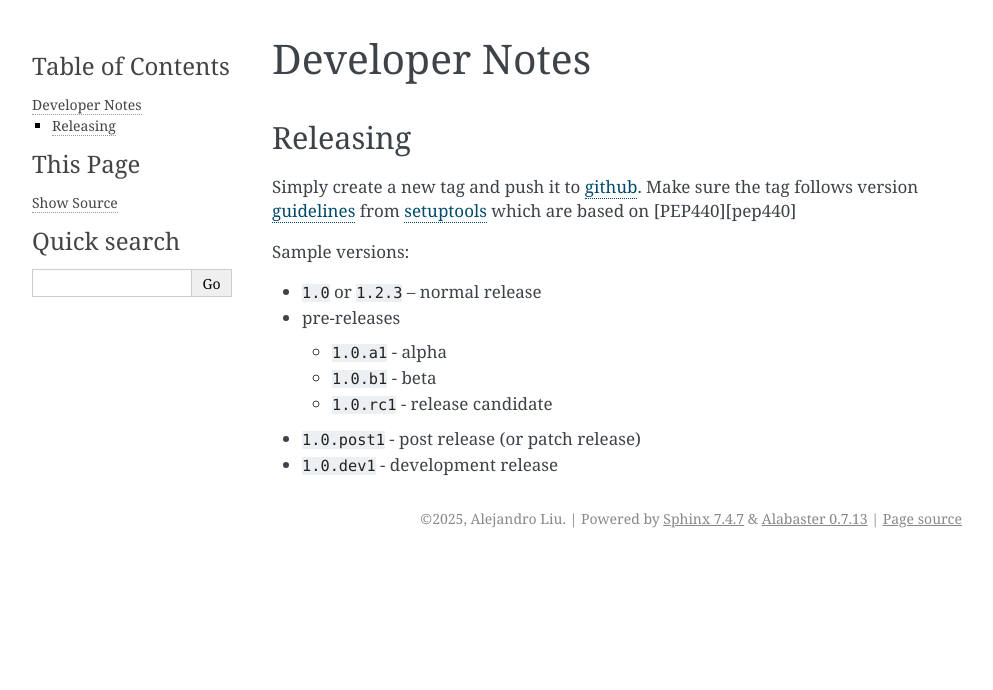
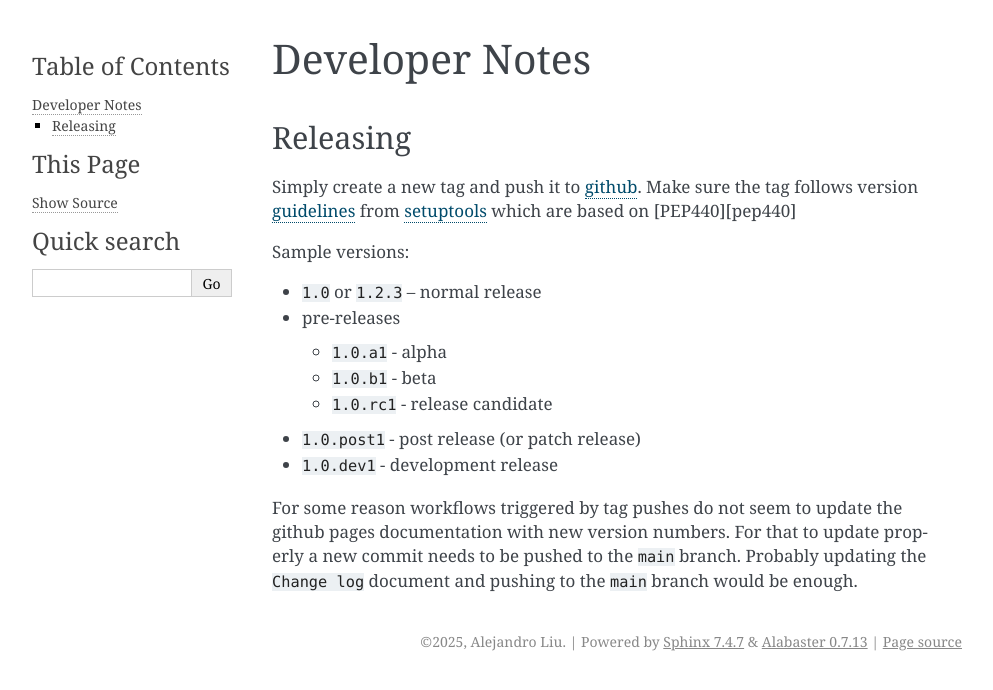
Before and after one commit to TortugaLabs/mypielib, a Sphinx documentation site: the page built from docs/devnotes.md, in a window 1280 px wide. Shown: the top 690 px of the page, without its empty margins (148-1141 px from the left). Built offline with Sphinx 7.4.7, drawn with Linux system fonts in a browser that asks for light colours; pages that are not in the unit, such as notebooks, are missing from menus; the version number could not be read and is left out.

Commit message:
Updated docs.

```diff
--- a/docs/devnotes.md
+++ b/docs/devnotes.md
@@ -16,6 +16,12 @@ Sample versions:
 - `1.0.post1` - post release (or patch release)
 - `1.0.dev1` - development release
 
+For some reason workflows triggered by tag pushes do not seem to update
+the github pages documentation with new version numbers.  For that to
+update properly a new commit needs to be pushed to the `main` branch.
+Probably updating the `Change log` document and pushing to the `main`
+branch would be enough.
+
   [gh]: https://github.com
   [vg]: https://setuptools.pypa.io/en/latest/userguide/distribution.html
   [st]: https://github.com/pypa/setuptools
```
